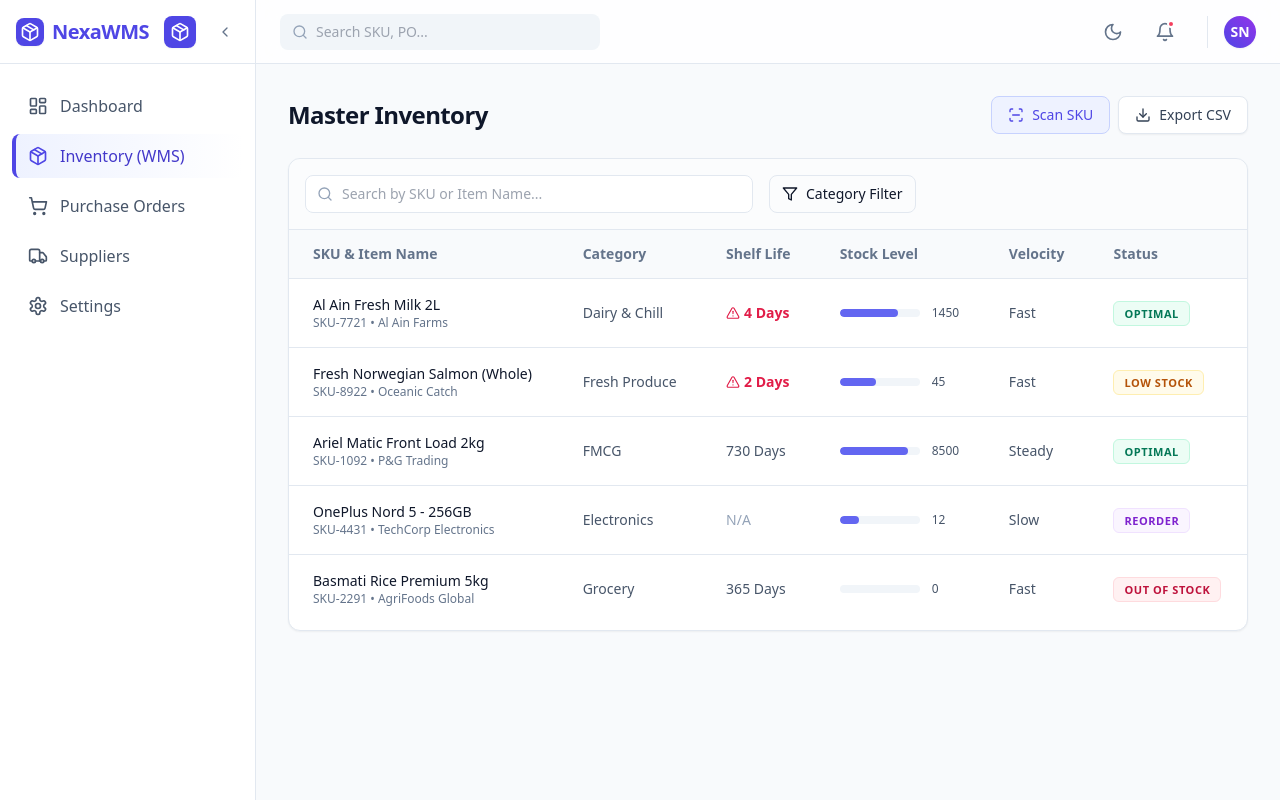
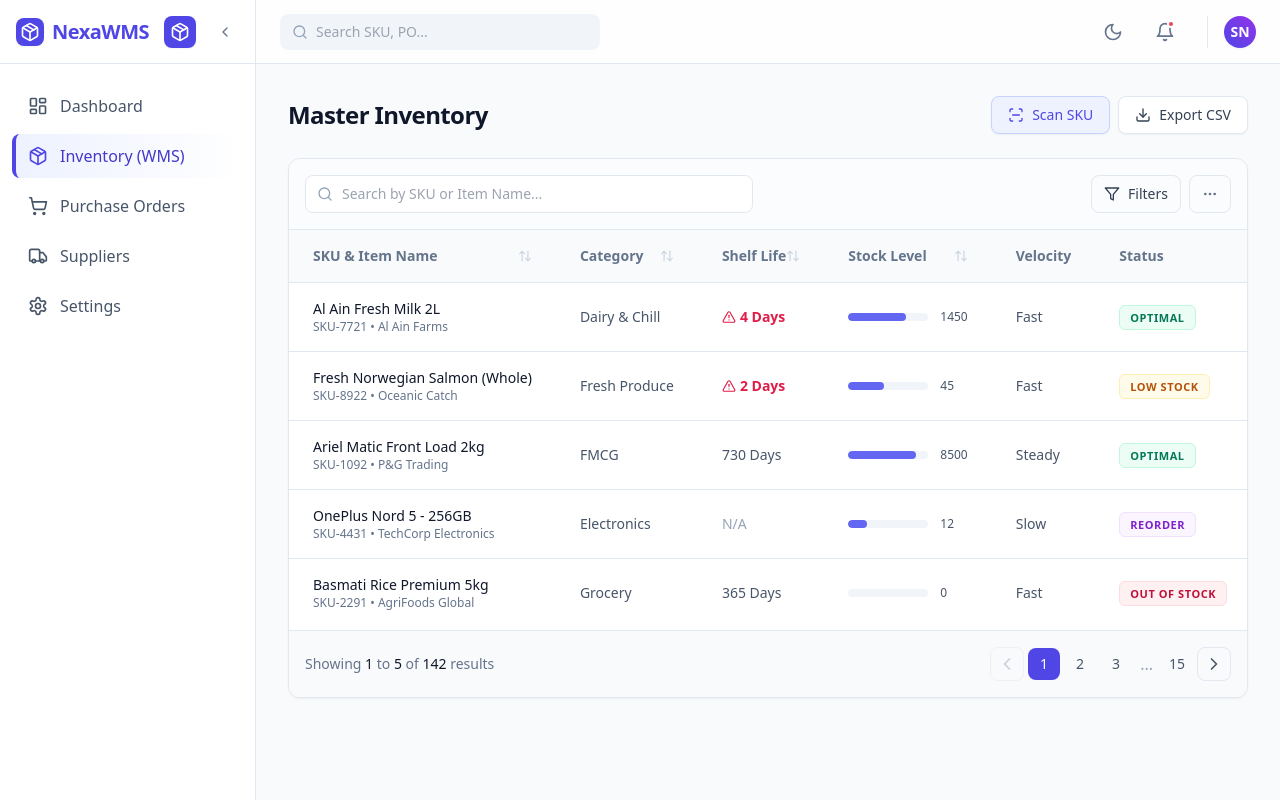
Before and after one commit to Naruto7H/NEXUSWMS, a React (Vite) app: page /inventory in a window 1280 px wide. Built offline with nearby package versions, Linux system fonts and the light colour scheme; what @react-pdf/renderer would draw is missing.

Commit message:
Enhance Inventory component with pagination and UI updates
Refactor Inventory component to improve UI and functionality, including pagination and enhanced search features.

```diff
--- a/src/pages/Inventory.jsx
+++ b/src/pages/Inventory.jsx
@@ -1,7 +1,7 @@
 import React, { useEffect, useState } from 'react';
-import { useLocation } from 'react-router-dom'; // <-- 1. Import useLocation
+import { useLocation } from 'react-router-dom';
 import { inventoryApi } from '../services/api';
-import { Search, Filter, Download, AlertTriangle, ScanLine } from 'lucide-react';
+import { Search, Filter, Download, AlertTriangle, ScanLine, ArrowUpDown, ChevronLeft, ChevronRight, MoreHorizontal } from 'lucide-react';
 import toast from 'react-hot-toast';
 
 import StatusBadge from '../components/ui/StatusBadge';
@@ -14,13 +14,11 @@
   const [search, setSearch] = useState('');
   const [isScannerOpen, setIsScannerOpen] = useState(false);
 
-  const location = useLocation(); // <-- 2. Initialize location hook
+  const location = useLocation();
 
-  // 3. Listen for the "openScanner" command from the Dashboard
   useEffect(() => {
     if (location.state?.openScanner) {
       setIsScannerOpen(true);
-      // Clear the state so it doesn't keep reopening if the user refreshes the page
       window.history.replaceState({}, document.title);
     }
   }, [location.state]);
@@ -50,13 +48,13 @@
   );
 
   return (
-    <div className="space-y-6 animate-in fade-in duration-500">
+    <div className="space-y-6 animate-in fade-in duration-500 pb-10">
       <div className="flex flex-col sm:flex-row sm:items-center justify-between gap-4">
         <div>
           <h1 className="text-2xl font-bold text-slate-900 dark:text-white tracking-tight">Master Inventory</h1>
         </div>
         <div className="flex gap-2">
-          <button onClick={() => setIsScannerOpen(true)} className="flex items-center gap-2 px-4 py-2 bg-indigo-50 dark:bg-indigo-500/10 text-indigo-600 dark:text-indigo-400 border border-indigo-200 dark:border-indigo-500/20 rounded-lg text-sm font-medium hover:bg-indigo-100 dark:hover:bg-indigo-500/20 transition-colors">
+          <button onClick={() => setIsScannerOpen(true)} className="flex items-center gap-2 px-4 py-2 bg-indigo-50 dark:bg-indigo-500/10 text-indigo-600 dark:text-indigo-400 border border-indigo-200 dark:border-indigo-500/20 rounded-lg text-sm font-medium hover:bg-indigo-100 dark:hover:bg-indigo-500/20 transition-colors shadow-sm">
             <ScanLine className="w-4 h-4" /> Scan SKU
           </button>
           <button onClick={handleExport} className="flex items-center gap-2 px-4 py-2 bg-white dark:bg-slate-800 border border-slate-200 dark:border-slate-700 text-slate-700 dark:text-slate-300 rounded-lg text-sm font-medium shadow-sm hover:bg-slate-50 dark:hover:bg-slate-700 transition-colors">
@@ -65,8 +63,9 @@
         </div>
       </div>
 
-      <div className="bg-white dark:bg-slate-800 border border-slate-200 dark:border-slate-700 rounded-xl shadow-sm overflow-hidden">
-        <div className="p-4 border-b border-slate-200 dark:border-slate-700 flex flex-col sm:flex-row gap-4 bg-slate-50/50 dark:bg-slate-900/20">
+      <div className="bg-white dark:bg-slate-800 border border-slate-200 dark:border-slate-700 rounded-xl shadow-sm overflow-hidden flex flex-col">
+        {/* Table Toolbar */}
+        <div className="p-4 border-b border-slate-200 dark:border-slate-700 flex flex-col sm:flex-row justify-between gap-4 bg-slate-50/50 dark:bg-slate-900/20">
           <div className="relative max-w-md w-full">
             <Search className="w-4 h-4 absolute left-3 top-1/2 transform -translate-y-1/2 text-slate-400" />
             <input
@@ -74,14 +73,20 @@
               placeholder="Search by SKU or Item Name..."
               value={search}
               onChange={(e) => setSearch(e.target.value)}
-              className="w-full pl-9 pr-4 py-2 bg-white dark:bg-slate-900 border border-slate-200 dark:border-slate-700 rounded-lg text-sm focus:ring-2 focus:ring-indigo-500 outline-none"
+              className="w-full pl-9 pr-4 py-2 bg-white dark:bg-slate-900 border border-slate-200 dark:border-slate-700 rounded-lg text-sm focus:ring-2 focus:ring-indigo-500 outline-none transition-colors dark:text-white"
             />
           </div>
-          <button className="px-3 py-2 border border-slate-200 dark:border-slate-700 rounded-lg text-sm font-medium hover:bg-slate-50 dark:hover:bg-slate-800 flex items-center gap-2">
-            <Filter className="w-4 h-4" /> Category Filter
-          </button>
+          <div className="flex gap-2">
+            <button className="px-3 py-2 border border-slate-200 dark:border-slate-700 rounded-lg text-sm font-medium text-slate-700 dark:text-slate-300 hover:bg-slate-50 dark:hover:bg-slate-800 flex items-center gap-2 transition-colors">
+              <Filter className="w-4 h-4" /> Filters
+            </button>
+            <button className="px-3 py-2 border border-slate-200 dark:border-slate-700 rounded-lg text-slate-500 hover:bg-slate-50 dark:hover:bg-slate-800 transition-colors">
+              <MoreHorizontal className="w-4 h-4" />
+            </button>
+          </div>
         </div>
 
+        {/* Data Table */}
         <div className="overflow-x-auto min-h-[400px]">
           {loading ? (
              <TableSkeleton rows={5} />
@@ -89,12 +94,28 @@
             <table className="w-full text-left text-sm whitespace-nowrap">
               <thead className="bg-slate-50 dark:bg-slate-900/50 text-slate-500 dark:text-slate-400 border-b border-slate-200 dark:border-slate-700">
                 <tr>
-                  <th className="px-6 py-3.5 font-semibold">SKU & Item Name</th>
-                  <th className="px-6 py-3.5 font-semibold">Category</th>
-                  <th className="px-6 py-3.5 font-semibold">Shelf Life</th>
-                  <th className="px-6 py-3.5 font-semibold">Stock Level</th>
-                  <th className="px-6 py-3.5 font-semibold">Velocity</th>
-                  <th className="px-6 py-3.5 font-semibold">Status</th>
+                  <th className="px-6 py-4 font-semibold cursor-pointer hover:bg-slate-100 dark:hover:bg-slate-800 transition-colors group">
+                    <div className="flex items-center justify-between">
+                      SKU & Item Name <ArrowUpDown className="w-3.5 h-3.5 text-slate-300 dark:text-slate-600 group-hover:text-indigo-500 transition-colors" />
+                    </div>
+                  </th>
+                  <th className="px-6 py-4 font-semibold cursor-pointer hover:bg-slate-100 dark:hover:bg-slate-800 transition-colors group">
+                    <div className="flex items-center justify-between">
+                      Category <ArrowUpDown className="w-3.5 h-3.5 text-slate-300 dark:text-slate-600 group-hover:text-indigo-500 transition-colors" />
+                    </div>
+                  </th>
+                  <th className="px-6 py-4 font-semibold cursor-pointer hover:bg-slate-100 dark:hover:bg-slate-800 transition-colors group">
+                    <div className="flex items-center justify-between">
+                      Shelf Life <ArrowUpDown className="w-3.5 h-3.5 text-slate-300 dark:text-slate-600 group-hover:text-indigo-500 transition-colors" />
+                    </div>
+                  </th>
+                  <th className="px-6 py-4 font-semibold cursor-pointer hover:bg-slate-100 dark:hover:bg-slate-800 transition-colors group">
+                    <div className="flex items-center justify-between">
+                      Stock Level <ArrowUpDown className="w-3.5 h-3.5 text-slate-300 dark:text-slate-600 group-hover:text-indigo-500 transition-colors" />
+                    </div>
+                  </th>
+                  <th className="px-6 py-4 font-semibold">Velocity</th>
+                  <th className="px-6 py-4 font-semibold">Status</th>
                 </tr>
               </thead>
               <tbody className="divide-y divide-slate-200 dark:divide-slate-700/50">
@@ -129,6 +150,26 @@
             </table>
           )}
         </div>
+
+        {/* Pagination Footer */}
+        <div className="p-4 border-t border-slate-200 dark:border-slate-700 bg-slate-50 dark:bg-slate-900/30 flex flex-col sm:flex-row items-center justify-between gap-4">
+          <div className="text-sm text-slate-500 dark:text-slate-400">
+            Showing <span className="font-medium text-slate-900 dark:text-white">1</span> to <span className="font-medium text-slate-900 dark:text-white">{filteredData.length}</span> of <span className="font-medium text-slate-900 dark:text-white">142</span> results
+          </div>
+          <div className="flex items-center gap-1">
+            <button className="p-1.5 rounded-lg border border-slate-200 dark:border-slate-700 text-slate-400 hover:bg-slate-100 dark:hover:bg-slate-800 disabled:opacity-50 disabled:cursor-not-allowed transition-colors" disabled>
+              <ChevronLeft className="w-5 h-5" />
+            </button>
+            <button className="w-8 h-8 rounded-lg bg-indigo-600 text-white font-medium text-sm flex items-center justify-center">1</button>
+            <button className="w-8 h-8 rounded-lg text-slate-600 dark:text-slate-400 hover:bg-slate-100 dark:hover:bg-slate-800 font-medium text-sm flex items-center justify-center transition-colors">2</button>
+            <button className="w-8 h-8 rounded-lg text-slate-600 dark:text-slate-400 hover:bg-slate-100 dark:hover:bg-slate-800 font-medium text-sm flex items-center justify-center transition-colors">3</button>
+            <span className="text-slate-400 px-1">...</span>
+            <button className="w-8 h-8 rounded-lg text-slate-600 dark:text-slate-400 hover:bg-slate-100 dark:hover:bg-slate-800 font-medium text-sm flex items-center justify-center transition-colors">15</button>
+            <button className="p-1.5 rounded-lg border border-slate-200 dark:border-slate-700 text-slate-600 dark:text-slate-400 hover:bg-slate-100 dark:hover:bg-slate-800 transition-colors">
+              <ChevronRight className="w-5 h-5" />
+            </button>
+          </div>
+        </div>
       </div>
 
       <BarcodeScannerModal
```
